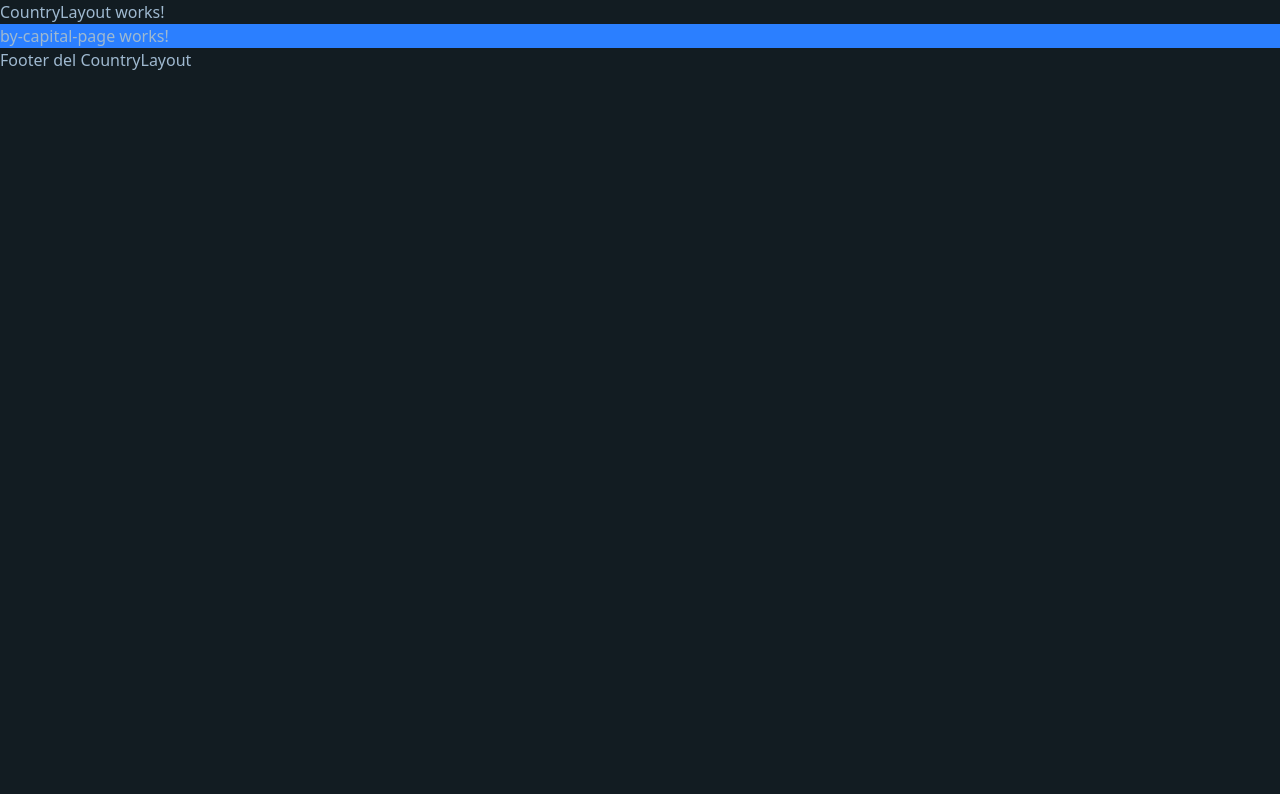
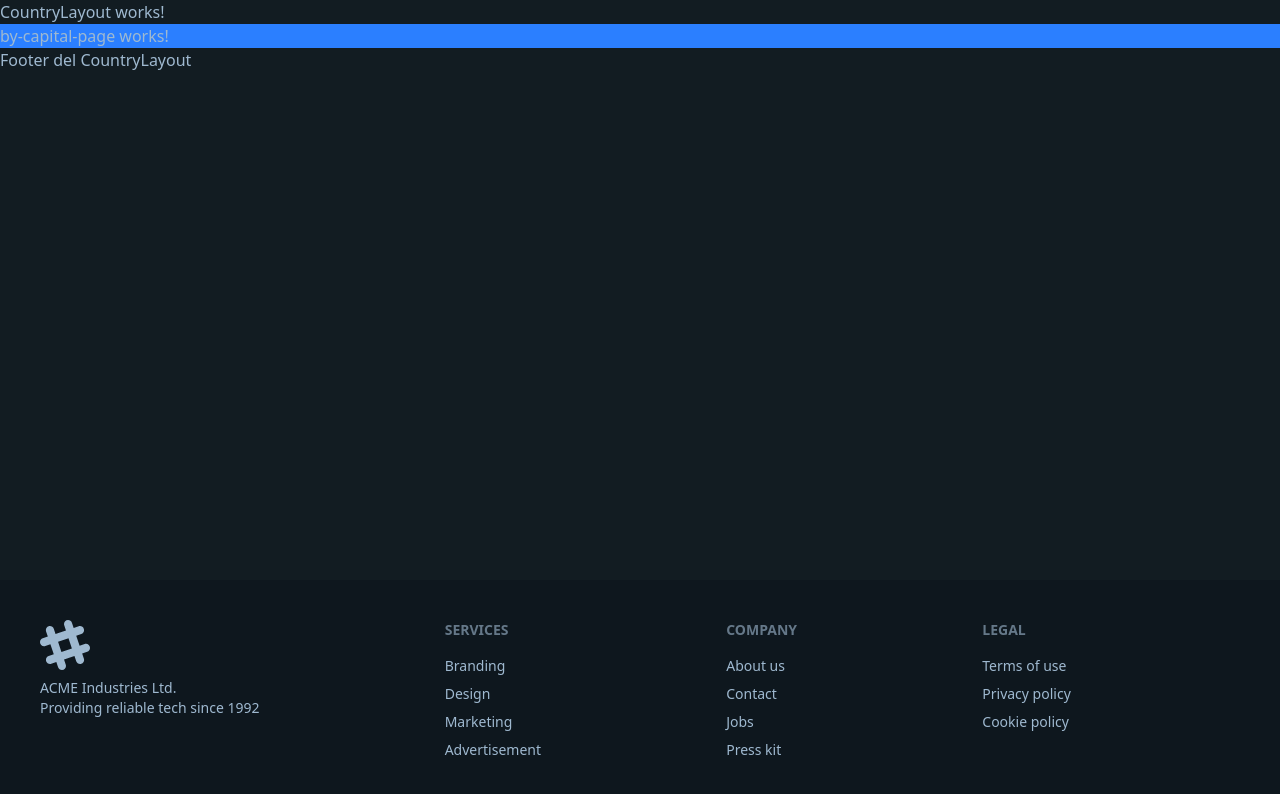
Before and after one commit to UrielQuiroz/country-app, an Angular app: page /country/by-capital in a window 1280 px wide. Shown: the top 794 px of the page. Built offline with nearby package versions, Linux system fonts and the light colour scheme.

Commit message:
DaisyUI - Componentes

```diff
--- a/src/app/app.html
+++ b/src/app/app.html
@@ -1,3 +1,10 @@
 
+<main class="m-auto flex-wrap flex flex-col min-h-screen">
+  <router-outlet/>
 
-<router-outlet/>
+  <div class="flex-1">
+
+  </div>
+  <app-footer/>
+
+</main>
--- a/src/app/app.ts
+++ b/src/app/app.ts
@@ -1,9 +1,10 @@
 import { Component, signal } from '@angular/core';
 import { RouterOutlet } from '@angular/router';
+import { FooterComponent } from "./shared/components/footer/footer";
 
 @Component({
   selector: 'app-root',
-  imports: [RouterOutlet],
+  imports: [RouterOutlet, FooterComponent],
   templateUrl: './app.html'
 })
 export class App {
--- /dev/null
+++ b/src/app/shared/components/footer/footer.html
@@ -0,0 +1,41 @@
+
+<footer class="footer sm:footer-horizontal bg-base-200 text-base-content p-10">
+  <aside>
+    <svg
+      width="50"
+      height="50"
+      viewBox="0 0 24 24"
+      xmlns="http://www.w3.org/2000/svg"
+      fill-rule="evenodd"
+      clip-rule="evenodd"
+      class="fill-current">
+      <path
+        d="M22.672 15.226l-2.432.811.841 2.515c.33 1.019-.209 2.127-1.23 2.456-1.15.325-2.148-.321-2.463-1.226l-.84-2.518-5.013 1.677.84 2.517c.391 1.203-.434 2.542-1.831 2.542-.88 0-1.601-.564-1.86-1.314l-.842-2.516-2.431.809c-1.135.328-2.145-.317-2.463-1.229-.329-1.018.211-2.127 1.231-2.456l2.432-.809-1.621-4.823-2.432.808c-1.355.384-2.558-.59-2.558-1.839 0-.817.509-1.582 1.327-1.846l2.433-.809-.842-2.515c-.33-1.02.211-2.129 1.232-2.458 1.02-.329 2.13.209 2.461 1.229l.842 2.515 5.011-1.677-.839-2.517c-.403-1.238.484-2.553 1.843-2.553.819 0 1.585.509 1.85 1.326l.841 2.517 2.431-.81c1.02-.33 2.131.211 2.461 1.229.332 1.018-.21 2.126-1.23 2.456l-2.433.809 1.622 4.823 2.433-.809c1.242-.401 2.557.484 2.557 1.838 0 .819-.51 1.583-1.328 1.847m-8.992-6.428l-5.01 1.675 1.619 4.828 5.011-1.674-1.62-4.829z"></path>
+    </svg>
+    <p>
+      ACME Industries Ltd.
+      <br />
+      Providing reliable tech since 1992
+    </p>
+  </aside>
+  <nav>
+    <h6 class="footer-title">Services</h6>
+    <a class="link link-hover">Branding</a>
+    <a class="link link-hover">Design</a>
+    <a class="link link-hover">Marketing</a>
+    <a class="link link-hover">Advertisement</a>
+  </nav>
+  <nav>
+    <h6 class="footer-title">Company</h6>
+    <a class="link link-hover">About us</a>
+    <a class="link link-hover">Contact</a>
+    <a class="link link-hover">Jobs</a>
+    <a class="link link-hover">Press kit</a>
+  </nav>
+  <nav>
+    <h6 class="footer-title">Legal</h6>
+    <a class="link link-hover">Terms of use</a>
+    <a class="link link-hover">Privacy policy</a>
+    <a class="link link-hover">Cookie policy</a>
+  </nav>
+</footer>
--- a/src/app/shared/pages/home-page/home-page.html
+++ b/src/app/shared/pages/home-page/home-page.html
@@ -1 +1,24 @@
-<p>home-page works!</p>
+<div
+  class="hero min-h-screen"
+  style="background-image: url(https://img.daisyui.com/images/stock/photo-1507358522600-9f71e620c44e.webp);"
+>
+  <div class="hero-overlay"></div>
+  <div class="hero-content text-neutral-content text-center">
+    <div class="max-w-md text-white">
+        <h1 class="mb-5 text-5xl font-bold">Aplicación de paises</h1>
+        <p class="mb-3">
+          Descubre información clara y actualizada de todos los países del mundo.
+          Consulta datos esenciales como población, capital, región, idiomas, moneda y mucho más.
+        </p>
+        <p>🔎 Busca cualquier país para obtener detalles completos.</p>
+        <p>📌 Guarda tus favoritos para acceder rápidamente.</p>
+        <p>🗺️ Aprende y explora con una interfaz fácil de usar, dinámica y moderna.</p>
+
+        <p class="my-5">Tu viaje por el conocimiento comienza aquí.</p>
+
+        <button
+          routerLink="/country"
+          class="btn btn-primary">Comenzar</button>
+    </div>
+  </div>
+</div>
--- a/src/app/shared/pages/home-page/home-page.ts
+++ b/src/app/shared/pages/home-page/home-page.ts
@@ -1,8 +1,9 @@
 import { Component } from '@angular/core';
+import { RouterLink } from '@angular/router';
 
 @Component({
   selector: 'app-home-page',
-  imports: [],
+  imports: [ RouterLink ],
   templateUrl: './home-page.html'
 })
 export class HomePageComponent { }
```
Also changed, not shown: src/app/shared/components/footer/footer.ts (added, +8 -0 lines).
